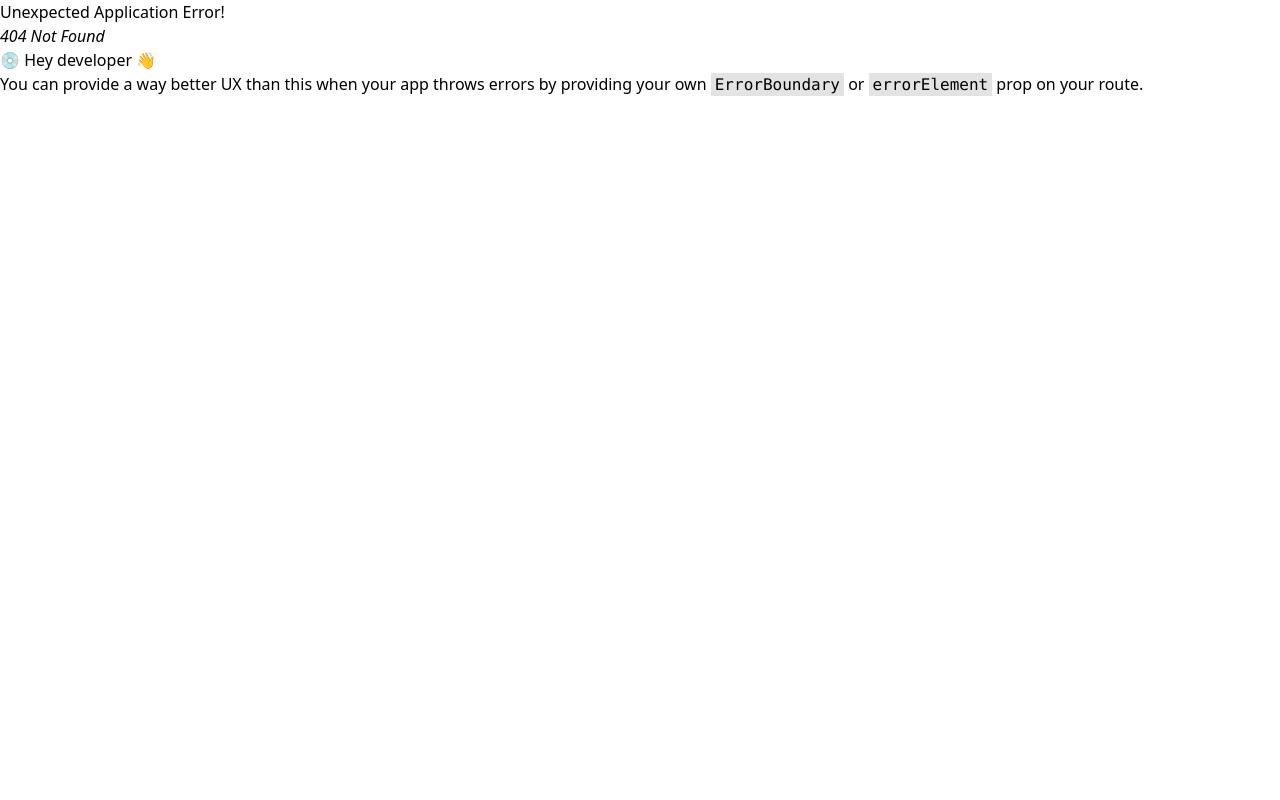
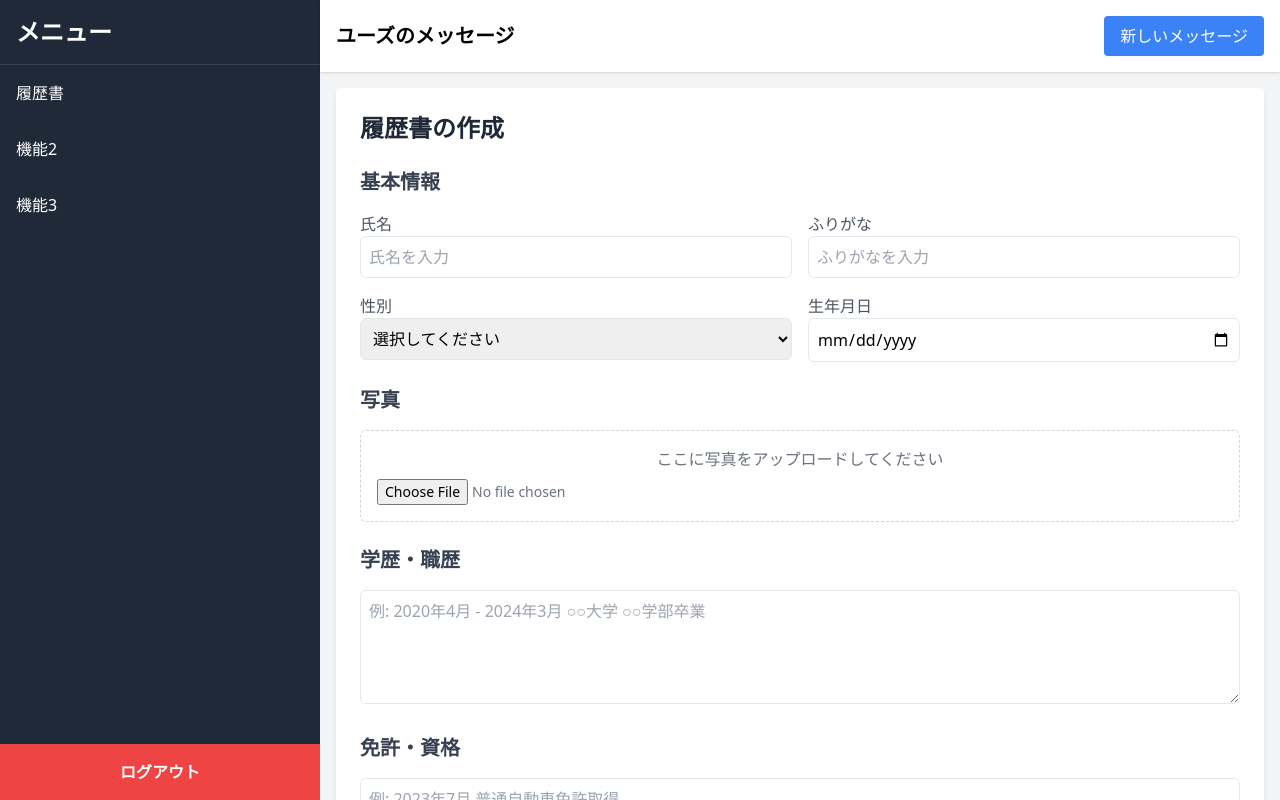
Before and after one commit to kanghouchao/JobProfile, a React (Create React App) app in the folder frontend/: page /resume in a window 1280 px wide. Before the commit this address had no page. Built offline with nearby package versions, Linux system fonts and the light colour scheme; sample sign-in values are in the browser's storage.

Commit message:
履歴書のフォームのページを追加

```diff
--- a/frontend/src/App.js
+++ b/frontend/src/App.js
@@ -1,6 +1,7 @@
 import React from "react";
 import { createBrowserRouter, RouterProvider } from "react-router-dom";
 import Home from "./pages/Home";
+import ResumeForm from "./pages/Resume";
 import Register, { Login, PasswordSetting, RegisterSuccess } from "./pages/Auth";
 
 const router = createBrowserRouter(
@@ -10,6 +11,7 @@ const router = createBrowserRouter(
     { path: "/login", element: <Login /> },
     { path: "/password-setting", element: <PasswordSetting /> },
     { path: "/register-success", element: <RegisterSuccess /> },
+    { path: "/resume", element: <ResumeForm /> },
   ],
   {
     future: {
--- /dev/null
+++ b/frontend/src/components/Header.js
@@ -0,0 +1,14 @@
+import React from 'react';
+
+const Header = () => {
+  return (
+    <header className="bg-white shadow p-4 flex items-center justify-between">
+      <h2 className="text-xl font-bold">ユーズのメッセージ</h2>
+      <button className="bg-blue-500 text-white px-4 py-2 rounded hover:bg-blue-600">
+        新しいメッセージ
+      </button>
+    </header>
+  );
+};
+
+export default Header;
--- /dev/null
+++ b/frontend/src/components/Layout.js
@@ -0,0 +1,19 @@
+import React from 'react';
+import Sidebar from './Sidebar';
+import Header from './Header';
+
+const Layout = ({ children }) => {
+  return (
+    <div className="flex h-screen">
+      <Sidebar />
+      <main className="flex-grow bg-gray-100 flex flex-col">
+        <Header />
+        <div className="flex-grow overflow-y-auto p-4">
+            {children}
+        </div>
+      </main>
+    </div>
+  );
+};
+
+export default Layout;
--- /dev/null
+++ b/frontend/src/components/Messages.js
@@ -0,0 +1,18 @@
+import React from 'react';
+
+const Messages = () => {
+  return (
+    <section className="p-4">
+      <div className="bg-white shadow p-4 mb-4 rounded">
+        <h3 className="font-bold">メッセージ1</h3>
+        <p>これはメッセージの例です。</p>
+      </div>
+      <div className="bg-white shadow p-4 mb-4 rounded">
+        <h3 className="font-bold">メッセージ2</h3>
+        <p>これは別のメッセージの例です。</p>
+      </div>
+    </section>
+  );
+};
+
+export default Messages;
--- /dev/null
+++ b/frontend/src/components/Sidebar.js
@@ -0,0 +1,36 @@
+import React, { useEffect } from 'react';
+import { Link,useNavigate } from 'react-router-dom';
+
+const Sidebar = () => {
+  const navigate = useNavigate();
+
+  useEffect(() => {
+    const token = localStorage.getItem('token');
+    if (!token) {
+      navigate('/login');
+    }
+  }, [navigate]);
+
+  const handleLogout = () => {
+    localStorage.removeItem('token');
+    navigate('/login');
+  }
+
+  return (
+    <aside className="w-1/4 bg-gray-800 text-white flex flex-col">
+      <h1 className="text-2xl font-bold p-4 border-b border-gray-700">メニュー</h1>
+      <nav className="flex-grow">
+        <ul>
+          <li className="p-4 hover:bg-gray-700 cursor-pointer">
+            <Link to="/resume">履歴書</Link>
+          </li>
+          <li className="p-4 hover:bg-gray-700 cursor-pointer">機能2</li>
+          <li className="p-4 hover:bg-gray-700 cursor-pointer">機能3</li>
+        </ul>
+      </nav>
+      <button onClick={handleLogout} className="p-4 bg-red-500 hover:bg-red-600 text-white font-bold">ログアウト</button>
+    </aside>
+  );
+};
+
+export default Sidebar;
--- a/frontend/src/pages/Home/Home.jsx
+++ b/frontend/src/pages/Home/Home.jsx
@@ -1,26 +1,15 @@
-import React, { useEffect } from 'react';
-import { useNavigate } from 'react-router-dom';
+import Sidebar from '../../components/Sidebar';
+import Header from '../../components/Header';
+import Messages from '../../components/Messages';
 
 const Home = () => {
-  const navigate = useNavigate();
-
-  useEffect(() => {
-    const token = localStorage.getItem('token');
-    if (!token) {
-      navigate('/login');
-    }
-  }, [navigate]);
-
   return (
-    <div className="bg-gray-100 h-screen flex items-center justify-center">
-      <div className="bg-white p-8 rounded-lg shadow-lg w-full sm:w-96">
-        <h2 className="text-2xl font-bold text-center text-gray-700 mb-6">
-          Welcome to the Home Page
-        </h2>
-        <p className="text-sm text-gray-600 mb-6 text-center">
-          You are logged in and can access this page.
-        </p>
-      </div>
+    <div className="flex h-screen">
+      <Sidebar />
+      <main className="flex-grow bg-gray-100">
+        <Header />
+        <Messages />
+      </main>
     </div>
   );
 };
--- /dev/null
+++ b/frontend/src/pages/Resume/ResumeForm.jsx
@@ -0,0 +1,111 @@
+import React from 'react';
+import Layout from '../../components/Layout';
+
+const ResumeForm = () => {
+  return (
+    <Layout>
+        <div className="max-w-full mx-auto p-6 bg-white shadow-md rounded-md overflow-y-auto">
+        <h1 className="text-2xl font-bold text-gray-800 mb-6">履歴書の作成</h1>
+
+        {/* 基本情報セクション */}
+        <section className="mb-6">
+            <h2 className="text-xl font-semibold text-gray-700 mb-4">基本情報</h2>
+            <div className="grid grid-cols-1 md:grid-cols-2 gap-4">
+            <div>
+                <label className="block text-gray-600">氏名</label>
+                <input
+                type="text"
+                placeholder="氏名を入力"
+                className="w-full border rounded-md p-2 focus:outline-none focus:ring focus:ring-blue-300"
+                />
+            </div>
+            <div>
+                <label className="block text-gray-600">ふりがな</label>
+                <input
+                type="text"
+                placeholder="ふりがなを入力"
+                className="w-full border rounded-md p-2 focus:outline-none focus:ring focus:ring-blue-300"
+                />
+            </div>
+            <div>
+                <label className="block text-gray-600">性別</label>
+                <select className="w-full border rounded-md p-2 focus:outline-none focus:ring focus:ring-blue-300">
+                <option value="">選択してください</option>
+                <option value="male">男性</option>
+                <option value="female">女性</option>
+                </select>
+            </div>
+            <div>
+                <label className="block text-gray-600">生年月日</label>
+                <input
+                type="date"
+                className="w-full border rounded-md p-2 focus:outline-none focus:ring focus:ring-blue-300"
+                />
+            </div>
+            </div>
+        </section>
+
+        {/* 写真セクション */}
+        <section className="mb-6">
+            <h2 className="text-xl font-semibold text-gray-700 mb-4">写真</h2>
+            <div className="border border-dashed border-gray-300 p-4 rounded-md text-center">
+            <p className="text-gray-500 mb-2">ここに写真をアップロードしてください</p>
+            <input type="file" className="w-full text-sm text-gray-500" />
+            </div>
+        </section>
+
+        {/* 学歴・職歴セクション */}
+        <section className="mb-6">
+            <h2 className="text-xl font-semibold text-gray-700 mb-4">学歴・職歴</h2>
+            <textarea
+            placeholder="例: 2020年4月 - 2024年3月 ○○大学 ○○学部卒業"
+            rows="4"
+            className="w-full border rounded-md p-2 focus:outline-none focus:ring focus:ring-blue-300"
+            ></textarea>
+        </section>
+
+        {/* 免許・資格セクション */}
+        <section className="mb-6">
+            <h2 className="text-xl font-semibold text-gray-700 mb-4">免許・資格</h2>
+            <textarea
+            placeholder="例: 2023年7月 普通自動車免許取得"
+            rows="3"
+            className="w-full border rounded-md p-2 focus:outline-none focus:ring focus:ring-blue-300"
+            ></textarea>
+        </section>
+
+        {/* 本人希望記入欄 */}
+        <section className="mb-6">
+            <h2 className="text-xl font-semibold text-gray-700 mb-4">本人希望記入欄</h2>
+            <textarea
+            placeholder="例: 希望勤務地: 東京都内"
+            rows="3"
+            className="w-full border rounded-md p-2 focus:outline-none focus:ring focus:ring-blue-300"
+            ></textarea>
+        </section>
+
+        {/* 自己PR */}
+        <section className="mb-6">
+            <h2 className="text-xl font-semibold text-gray-700 mb-4">自己PR</h2>
+            <textarea
+            placeholder="例: 私の強みは..."
+            rows="4"
+            className="w-full border rounded-md p-2 focus:outline-none focus:ring focus:ring-blue-300"
+            ></textarea>
+        </section>
+
+        {/* ボタン */}
+        <div className="flex justify-end gap-4">
+            <button className="bg-gray-300 text-gray-700 px-4 py-2 rounded-md hover:bg-gray-400">
+            キャンセル
+            </button>
+            <button className="bg-blue-500 text-white px-4 py-2 rounded-md hover:bg-blue-600">
+            保存
+            </button>
+        </div>
+        </div>
+    </Layout>
+  );
+};
+
+export default ResumeForm;
--- /dev/null
+++ b/frontend/src/pages/Resume/index.js
@@ -0,0 +1,3 @@
+import ResumeForm from "./ResumeForm"
+
+export default ResumeForm
```
